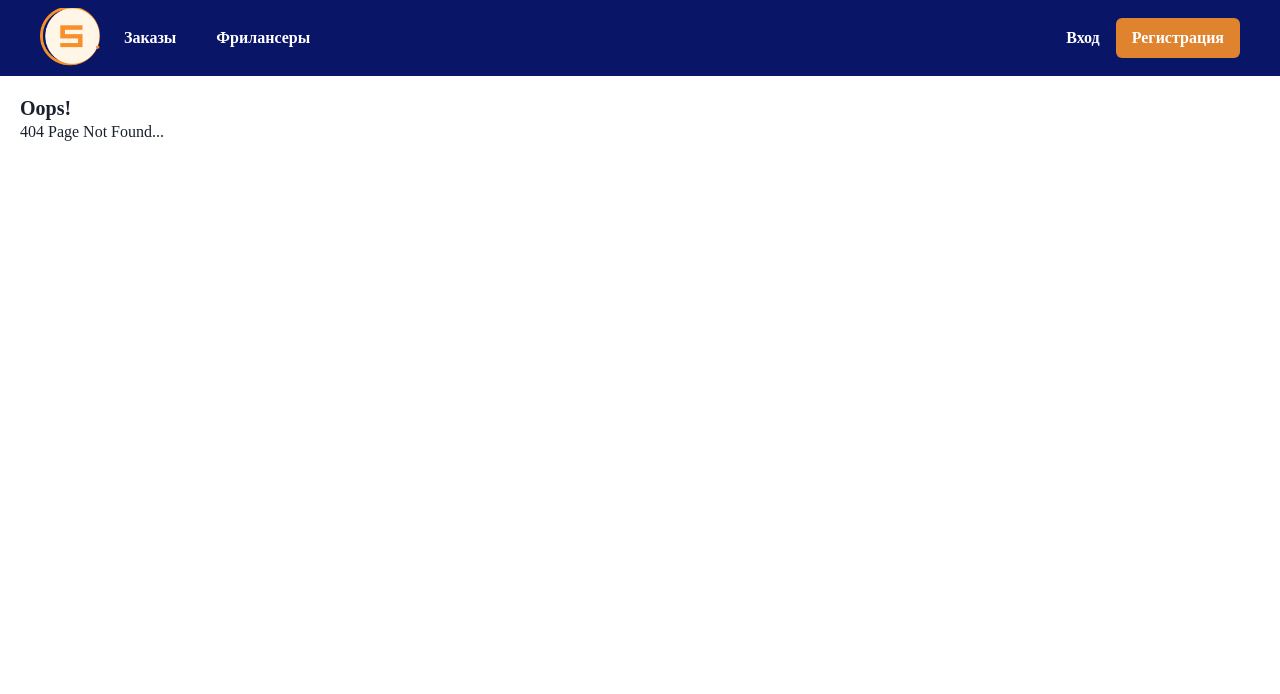
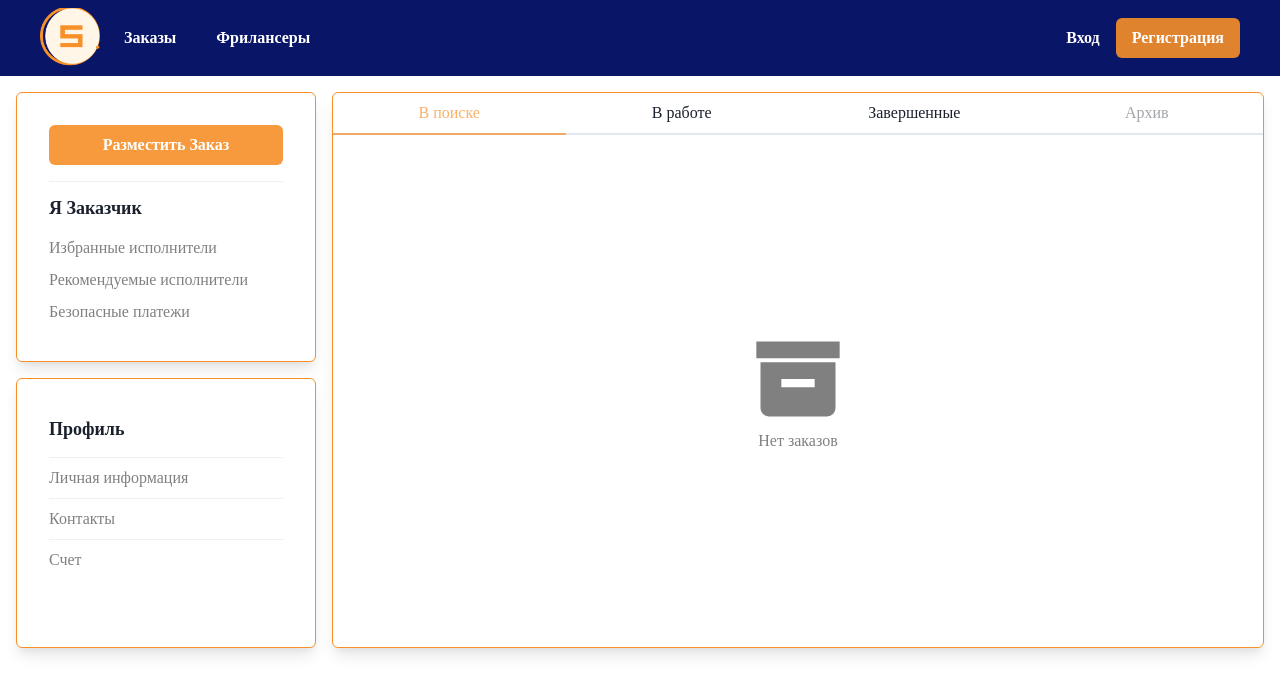
Before and after one commit to Alevarr/skillsprint, a React (Vite) app: page /me in a window 1280 px wide. Before the commit this address had no page. Shown: the top 694 px of the page. Built offline with nearby package versions, Linux system fonts and the light colour scheme; a web font is replaced by a local one.

Commit message:
Added Profile page

```diff
--- /dev/null
+++ b/src/components/ClientBlock.tsx
@@ -0,0 +1,30 @@
+import { Flex, Divider, Heading, Text } from "@chakra-ui/react";
+import PlaceOrderButton from "./PlaceOrderButton";
+
+export default () => {
+  return (
+    <Flex direction="column" gap={2} p={8}>
+      <PlaceOrderButton />
+      <Divider mt={2} />
+      <Heading
+        as="h2"
+        fontSize="lg"
+        fontWeight="bold"
+        mt={2}
+        mb={2}
+        fontFamily="Ubuntu"
+      >
+        Я Заказчик
+      </Heading>
+      <Text as="span" color="gray" cursor="pointer">
+        Избранные исполнители
+      </Text>
+      <Text as="span" color="gray" cursor="pointer">
+        Рекомендуемые исполнители
+      </Text>
+      <Text as="span" color="gray" cursor="pointer">
+        Безопасные платежи
+      </Text>
+    </Flex>
+  );
+};
--- /dev/null
+++ b/src/components/ClientCasesBlock.tsx
@@ -0,0 +1,40 @@
+import {
+  Tabs,
+  TabList,
+  Tab,
+  Show,
+  TabPanels,
+  TabPanel,
+} from "@chakra-ui/react";
+import NoCaseYet from "./NoCaseYet";
+
+export default () => {
+  return (
+    <Tabs colorScheme="orange" isFitted>
+      <TabList>
+        <Tab>В поиске</Tab>
+        <Tab>В работе</Tab>
+        <Tab>Завершенные</Tab>
+        <Show above="sm">
+          <Tab isDisabled>Архив</Tab>
+        </Show>
+      </TabList>
+      <TabPanels>
+        <TabPanel>
+          <NoCaseYet />
+        </TabPanel>
+        <TabPanel>
+          <NoCaseYet />
+        </TabPanel>
+        <TabPanel>
+          <NoCaseYet />
+        </TabPanel>
+        <Show above="sm">
+          <TabPanel>
+            <NoCaseYet />
+          </TabPanel>
+        </Show>
+      </TabPanels>
+    </Tabs>
+  );
+};
--- /dev/null
+++ b/src/components/FreelancerBlock.tsx
@@ -0,0 +1,35 @@
+import { Flex, Divider, Heading, Text, Button } from "@chakra-ui/react";
+
+export default () => {
+  return (
+    <Flex direction="column" gap={2} p={8}>
+      <Button colorScheme="buttonOrange">Добавить портфолио</Button>
+      <Divider mt={2} />
+      <Heading
+        as="h2"
+        fontSize="lg"
+        fontWeight="bold"
+        mt={2}
+        mb={2}
+        fontFamily="Ubuntu"
+      >
+        Я Фрилансер
+      </Heading>
+      <Text as="span" color="gray" cursor="pointer">
+        Избранные заказчики
+      </Text>
+      <Text as="span" color="gray" cursor="pointer">
+        Безопасные платежи
+      </Text>
+      <Button
+        variant="link"
+        width="min-content"
+        fontWeight="normal"
+        color="gray"
+        cursor="pointer"
+      >
+        Вывод платежей
+      </Button>
+    </Flex>
+  );
+};
--- a/src/components/Hero.tsx
+++ b/src/components/Hero.tsx
@@ -1,13 +1,6 @@
-import {
-  Button,
-  HStack,
-  Heading,
-  Image,
-  Show,
-  Text,
-  VStack,
-} from "@chakra-ui/react";
+import { HStack, Heading, Image, Show, Text, VStack } from "@chakra-ui/react";
 import logo from "../assets/logo.png";
+import PlaceOrderButton from "./PlaceOrderButton";
 
 export default function () {
   return (
@@ -24,7 +17,7 @@ export default function () {
             Уникальная биржа фриланса, созданная специально для разработчиков и
             дизайнеров!
           </Text>
-          <Button colorScheme="buttonOrange">Разместить Заказ</Button>
+          <PlaceOrderButton />
         </VStack>
       </HStack>
     </>
--- /dev/null
+++ b/src/components/NoCaseYet.tsx
@@ -0,0 +1,19 @@
+import { Flex } from "@chakra-ui/react";
+import { BiSolidBox } from "react-icons/bi";
+import { Text } from "@chakra-ui/react";
+
+export default () => {
+  return (
+    <Flex
+      alignItems="center"
+      justifyContent="center"
+      direction="column"
+      h="prose"
+    >
+      <BiSolidBox size="100px" color="gray"></BiSolidBox>
+      <Text size="2xl" color="gray">
+        Нет заказов
+      </Text>
+    </Flex>
+  );
+};
--- /dev/null
+++ b/src/components/PlaceOrderButton.tsx
@@ -0,0 +1,5 @@
+import { Button } from "@chakra-ui/react";
+
+export default () => {
+  return <Button colorScheme="buttonOrange">Разместить Заказ</Button>;
+};
--- /dev/null
+++ b/src/components/ProfileBlock.tsx
@@ -0,0 +1,30 @@
+import { Flex, Heading, Divider, Text } from "@chakra-ui/react";
+
+export default () => {
+  return (
+    <Flex direction="column" gap={2} p={8}>
+      <Heading
+        as="h2"
+        fontSize="lg"
+        fontWeight="bold"
+        mt={2}
+        mb={2}
+        fontFamily="Ubuntu"
+      >
+        Профиль
+      </Heading>
+      <Divider />
+      <Text as="span" color="gray" cursor="pointer">
+        Личная информация
+      </Text>
+      <Divider />
+      <Text as="span" color="gray" cursor="pointer">
+        Контакты
+      </Text>
+      <Divider />
+      <Text as="span" color="gray" cursor="pointer">
+        Счет
+      </Text>
+    </Flex>
+  );
+};
--- a/src/components/SignUpForm.tsx
+++ b/src/components/SignUpForm.tsx
@@ -1,4 +1,4 @@
-import { Stack, FormControl, Input, Button } from "@chakra-ui/react";
+import { Stack, FormControl, Input, Button, Select } from "@chakra-ui/react";
 import { useNavigate } from "react-router-dom";
 
 export default function () {
@@ -29,11 +29,21 @@ export default function () {
       </FormControl>
       <FormControl isRequired>
         <Input
-          placeholder="Пвоторите пароль"
+          placeholder="Повторите пароль"
           type="password"
           focusBorderColor="orange.900"
           borderColor="blue.400"
         />
+      </FormControl>
+      <FormControl isRequired>
+        <Select
+          placeholder="Кто вы?"
+          focusBorderColor="orange.900"
+          borderColor="blue.400"
+        >
+          <option value="customer">Я закачик</option>
+          <option value="freelancer">Я Фрилансер</option>
+        </Select>
       </FormControl>
       <Button colorScheme="buttonOrange" type="submit" mt={4}>
         Зарегистрироваться
--- /dev/null
+++ b/src/pages/MePage.tsx
@@ -0,0 +1,49 @@
+import { Grid, GridItem } from "@chakra-ui/react";
+import ProfileBlock from "../components/ProfileBlock";
+import ClientBlock from "../components/ClientBlock";
+import ClientCasesBlock from "../components/ClientCasesBlock";
+import FreelancerBlock from "../components/FreelancerBlock";
+
+export default function () {
+  return (
+    <Grid
+      templateAreas={{
+        base: '"cases" "aside-upper" "aside-lower"',
+        lg: '"aside-upper cases" "aside-lower cases"',
+      }}
+      templateColumns={{ base: "1fr", lg: "300px 1fr" }}
+      templateRows={{ base: "1fr auto-fit auto-fit", lg: "1fr 1fr" }}
+      gap={4}
+      p={4}
+    >
+      <GridItem
+        area="cases"
+        boxShadow="lg"
+        borderRadius={6}
+        border="1px"
+        borderColor="orange.900"
+      >
+        <ClientCasesBlock />
+      </GridItem>
+      <GridItem
+        area="aside-upper"
+        boxShadow="lg"
+        borderRadius={6}
+        border="1px"
+        borderColor="orange.900"
+      >
+        <ClientBlock />
+      </GridItem>
+      <GridItem
+        area="aside-lower"
+        boxShadow="lg"
+        borderRadius={6}
+        border="1px"
+        borderColor="orange.900"
+        bg="white"
+      >
+        <ProfileBlock />
+      </GridItem>
+    </Grid>
+  );
+}
--- a/src/routes.tsx
+++ b/src/routes.tsx
@@ -4,6 +4,7 @@ import ErrorPage from "./pages/ErrorPage";
 import HomePage from "./pages/HomePage";
 import SignUpPage from "./pages/SignUpPage";
 import LoginPage from "./pages/LoginPage";
+import MePage from "./pages/MePage";
 
 const router = createBrowserRouter([
   {
@@ -14,6 +15,7 @@ const router = createBrowserRouter([
       { index: true, element: <HomePage /> },
       { path: "/signup", element: <SignUpPage /> },
       { path: "/login", element: <LoginPage /> },
+      { path: "/me", element: <MePage /> },
     ],
   },
 ]);
```
Also changed, not shown: src/components/FreelancerCasesBlock.tsx (added, +40 -0 lines), src/components/NoRepliesYet.tsx (added, +23 -0 lines).
